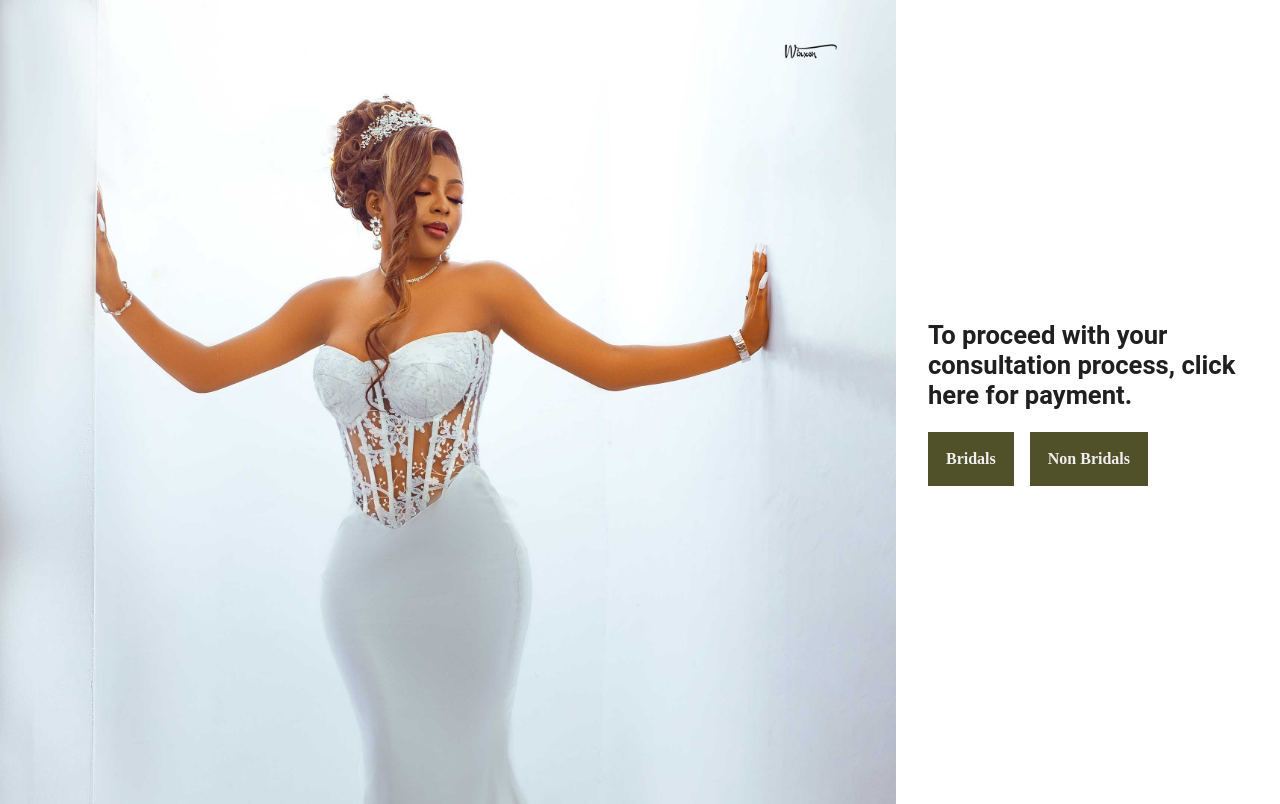
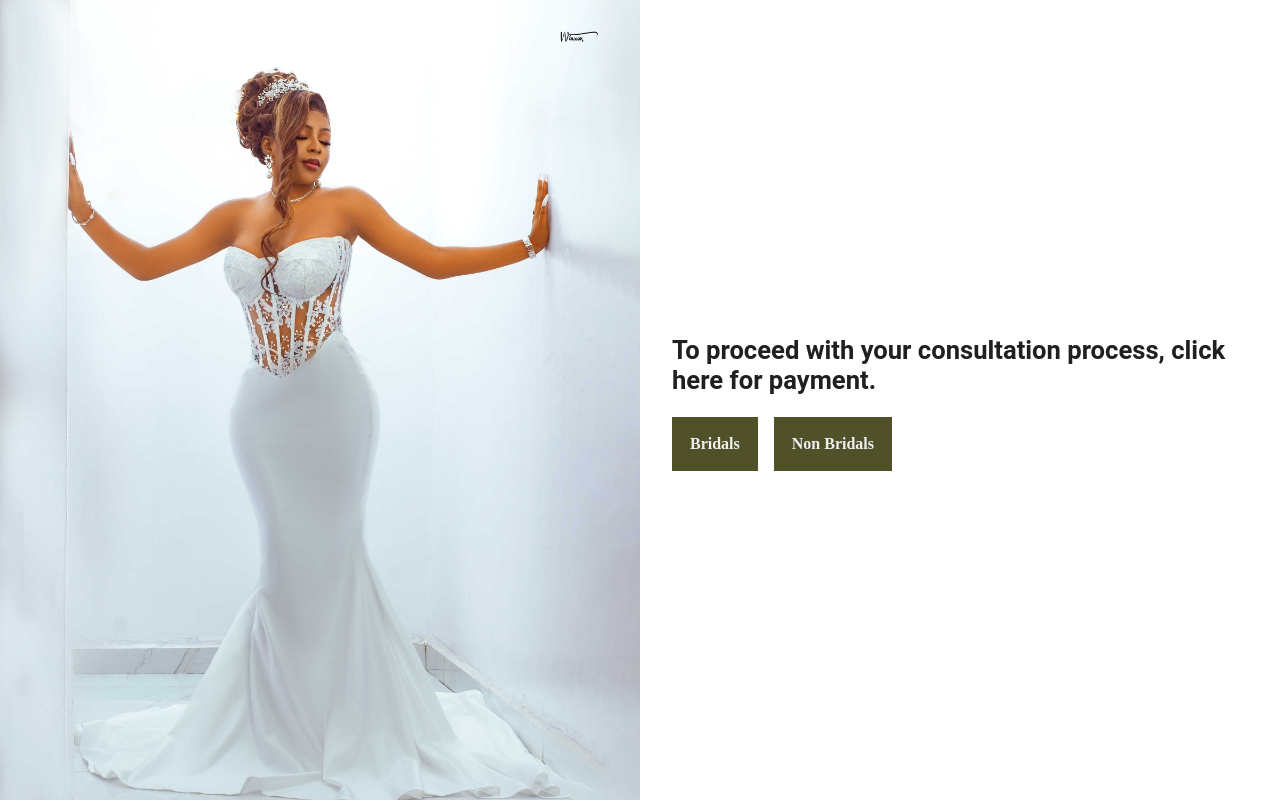
Before and after one commit to mo-renike/TONA-Ominira, a React (Create React App) app: page /payment in a window 1280 px wide. Shown: the top 804 px of the page. Built offline with nearby package versions, Linux system fonts and the light colour scheme.

Commit message:
FEAT/ commplete form

```diff
--- a/src/Pages/Payment/Payment.jsx
+++ b/src/Pages/Payment/Payment.jsx
@@ -1,12 +1,11 @@
 import React from "react";
 import { SubHeading } from "../../Components/Typography/Typography";
 import "./Payment.scss";
-import bg from "../../Assets/white_wedding.JPG";
 const Payment = () => {
     return (
         <div className="payment">
             <div className="payment__img">
-                <img src={bg} alt="img" />
+
             </div>
             <div className="payment__text">
                 <SubHeading title="To proceed with your consultation process, click here for payment." />
--- a/src/Pages/Payment/Payment.scss
+++ b/src/Pages/Payment/Payment.scss
@@ -1,8 +1,17 @@
+@import "../../Styling/Config.scss";
+
 .payment {
   display: grid;
-  grid-template-columns: 70% 30%;
+  grid-template-columns: 1fr 1fr;
   height: 100vh;
   > * {
+    height: 100vh;
+  }
+  &__img {
+    background-image: url("../../Assets/white_wedding.JPG");
+    background-size: cover;
+    background-position: center;
+    background-repeat: no-repeat;
     height: 100vh;
   }
   &__text {
@@ -13,6 +22,9 @@
     &_btns {
       display: flex;
       margin-top: 1rem;
+      @include respond(phone) {
+        flex-direction: column;
+      }
       > * {
         width: fit-content;
         padding: 1rem;
@@ -22,6 +34,11 @@
         margin-right: 1rem;
         border: 2px solid var(--dark-olive);
         transition: 0.4s ease-in-out;
+        @include respond(phone) {
+          margin: 0;
+          padding: 0.5rem;
+          font-size: 0.9rem;
+        }
         &:hover {
           background-color: transparent;
           border: 2px solid var(--dark-olive);
--- a/src/Styling/Config.scss
+++ b/src/Styling/Config.scss
@@ -76,7 +76,7 @@ $spaceamounts: (1, 2, 3, 4, 5, 6, 7);
   }
 
   @if $breakpoint==phone {
-    @media (max-width: 412px) {
+    @media (max-width: 414px) {
       @content;
     }
   }
```
